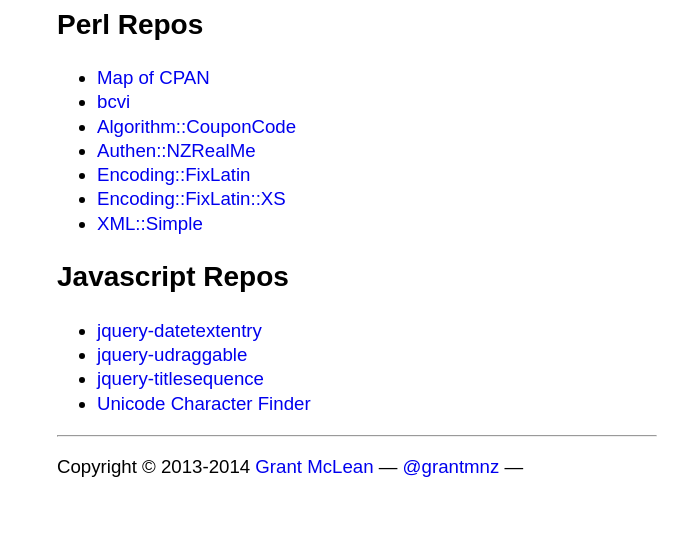
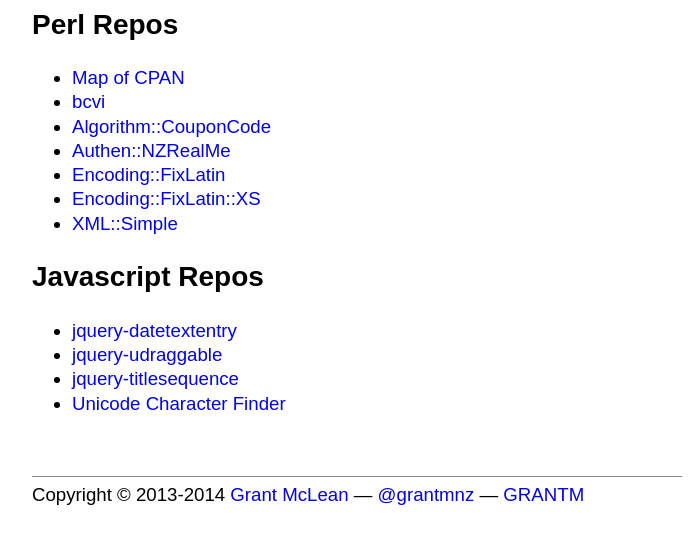
Before and after one commit to grantm/grantm.github.io, a plain HTML site: page index.html in a window 1280 px wide. Shown: the part 117-660 px from the top of the page, without its empty margins (283-971 px from the left). Drawn offline with Linux system fonts and the light colour scheme.

Commit message:
fix footer

```diff
--- a/index.html
+++ b/index.html
@@ -32,10 +32,10 @@
       <li><a href="https://github.com/grantm/ucf">Unicode Character Finder</a></li>
     </ul>
 
-    <hr>
-    <p>Copyright &copy; 2013-2014
+    <p class="footer">Copyright &copy; 2013-2014
       <a href="http://about.me/grantm">Grant McLean</a> &mdash;
       <a href="https://twitter.com/grantmnz">@grantmnz</a> &mdash;
+      <a href="https://metacpan.org/author/GRANTM">GRANTM</a>
     </p>
   </div>
 
--- a/style.css
+++ b/style.css
@@ -6,7 +6,7 @@ body {
 }
 
 #content {
-  width: 600px;
+  width: 650px;
   margin: 50px auto;
 }
 
@@ -17,3 +17,9 @@ a {
 a:hover {
   text-decoration: underline;
 }
+
+.footer {
+  border-top: 1px solid #888888;
+  padding-top: 6px;
+  margin-top: 3.2em;
+}
```
